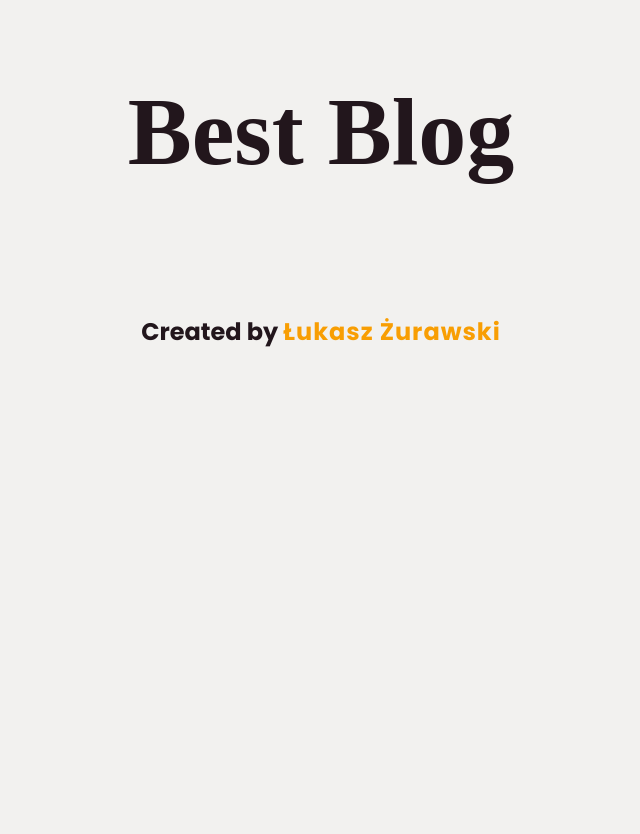
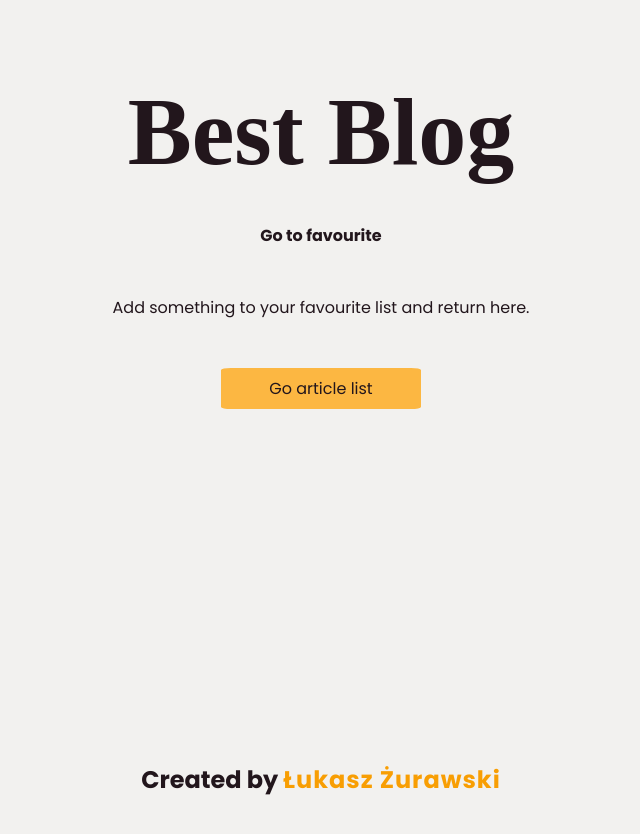
Before and after one commit to lagdush/BlogRekrutacja, a React app: page /favourite in a window 1280 px wide. Shown: the top 834 px of the page, without its empty margins (319-959 px from the left). Built offline with nearby package versions, Linux system fonts and the light colour scheme; a web font is replaced by a local one.

Commit message:
Adding articles and removing it is now possible.

```diff
--- a/src/components/App.tsx
+++ b/src/components/App.tsx
@@ -11,6 +11,7 @@ import { BlogFullArticle } from './BlogFullArticle/BlogFullArticle';
 import { ErrorPage } from './404Page/ErrorPage';
 import { ArticleList } from './ArticleList/ArticleList';
 import { BlogTemplate } from './Blog/BlogTemplate';
+import { Favourite } from './Favourite/Favourite';
 
 const App: React.FC = () => {
   return (
@@ -26,6 +27,9 @@ const App: React.FC = () => {
           <Route path="/blog/:id">
             <BlogFullArticle />
           </Route>
+          <Route path="/favourite">
+            <Favourite />
+          </Route>
         </BlogTemplate>
         <Route path="/404">
           <ErrorPage />
--- a/src/components/Blog/BlogTemplate.tsx
+++ b/src/components/Blog/BlogTemplate.tsx
@@ -10,10 +10,11 @@ type BlogTemplateProps = {
 export const BlogTemplate: React.FC<BlogTemplateProps> = ({ children }) => {
   return (
     <div className={style.blog}>
-      <header>
+      <header className={style.blog__header}>
         <BlogLink to="/">
-          <h1 className={style.blog__header}>Best Blog</h1>
+          <h1 className={style.header__logo}>Best Blog</h1>
         </BlogLink>
+        <BlogLink to="/favourite">Go to favourite</BlogLink>
       </header>
       {children}
       <Footer />
--- a/src/components/Blog/blogTemplate.module.css
+++ b/src/components/Blog/blogTemplate.module.css
@@ -9,6 +9,12 @@
 }
 
 .blog__header{
+   display: flex;
+   flex-direction: column;
+   align-items: center;
+}
+
+.header__logo{
    text-align: center;
    font-family: Beattingvile;
    font-size: clamp(6rem, 6vw, 8rem);
--- a/src/components/BlogFullArticle/BlogFullArticle.tsx
+++ b/src/components/BlogFullArticle/BlogFullArticle.tsx
@@ -2,6 +2,10 @@ import React, { useEffect } from 'react';
 import { useDispatch, useSelector } from 'react-redux';
 import { useParams } from 'react-router-dom';
 import { getCommentsFromApi } from '../../store/commentsActionsToApi';
+import {
+  addArticleToFavourite,
+  removeArticleFromFavourite,
+} from '../../store/favouriteReducer';
 import { ParamsType, ReducerType } from '../../types/types';
 import { ErrorPage } from '../404Page/ErrorPage';
 import { Button } from '../Button/Button';
@@ -10,13 +14,16 @@ import { BlogLink } from '../Link/Link';
 import { Loader } from '../Loader/Loader';
 import style from './blogFullArticle.module.css';
 
-
 export const BlogFullArticle: React.FC = () => {
   const { id } = useParams<ParamsType>();
   const dispatch = useDispatch();
 
   const { fetchedComments, loading, error } = useSelector(
     (state: ReducerType) => state.comments
+  );
+
+  const { favouriteArticles } = useSelector(
+    (state: ReducerType) => state.favourite
   );
 
   const { fetchedArticles } = useSelector(
@@ -30,6 +37,22 @@ export const BlogFullArticle: React.FC = () => {
   const [blogArticle] = fetchedArticles.filter(
     (article) => article.id === Number(id)
   );
+
+  const isFavourite = favouriteArticles.some((el) => {
+    return el.id === Number(id);
+  });
+  console.log(isFavourite);
+
+  const addToFavourite = () => {
+    dispatch({ type: addArticleToFavourite.type, payload: blogArticle });
+  };
+
+  const removeArtFromFavourite = () => {
+    dispatch({
+      type: removeArticleFromFavourite.type,
+      payload: blogArticle.id,
+    });
+  };
 
   if (!fetchedComments || loading) {
     return <Loader />;
@@ -45,15 +68,26 @@ export const BlogFullArticle: React.FC = () => {
         <BlogLink to="/blog">
           <Button>Return to all articles</Button>
         </BlogLink>
-        <Button styleClassName="btn--secondary">Add to favourite</Button>
+        {isFavourite ? (
+          <Button
+            styleClassName="btn--secondary"
+            onClick={removeArtFromFavourite}
+          >
+            Remove from favourite
+          </Button>
+        ) : (
+          <Button styleClassName="btn--secondary" onClick={addToFavourite}>
+            Add to favourite
+          </Button>
+        )}
       </div>
 
       <div>
-        <h3
+        <p
           className={`${style.article__text} ${style.article__commentsSectionTitle}`}
         >
           Comments
-        </h3>
+        </p>
         {fetchedComments.map((comment) => {
           return (
             <Comments
--- a/src/components/Button/Button.tsx
+++ b/src/components/Button/Button.tsx
@@ -4,10 +4,19 @@ import style from './button.module.css';
 type ButtonProps = {
   children: ReactText | ReactElement;
   styleClassName?: 'btn--primary' | 'btn--secondary';
+  onClick?: () => void;
 };
 export const Button: React.FC<ButtonProps> = ({
   children,
   styleClassName = 'btn--primary',
+  onClick,
 }) => {
-  return <button className={`${style.btn} ${style[styleClassName]}`}>{children}</button>;
+  return (
+    <button
+      onClick={onClick}
+      className={`${style.btn} ${style[styleClassName]}`}
+    >
+      {children}
+    </button>
+  );
 };
--- /dev/null
+++ b/src/components/Favourite/Favourite.tsx
@@ -0,0 +1,40 @@
+import React from 'react';
+import { useSelector } from 'react-redux';
+import { ReducerType } from '../../types/types';
+import { BlogArticle } from '../BlogArticle/BlogArticle';
+import { Button } from '../Button/Button';
+import { BlogLink } from '../Link/Link';
+import { Loader } from '../Loader/Loader';
+import style from './favourite.module.css';
+
+export const Favourite: React.FC = () => {
+  const { favouriteArticles, favouriteComments } = useSelector(
+    (state: ReducerType) => state.favourite
+  );
+
+  if (favouriteArticles.length === 0) {
+    return (
+      <div className={style.favourite__emptyList}>
+        <p>Add something to your favourite list and return here.</p>
+        <BlogLink to="/blog">
+          <Button>Go article list</Button>
+        </BlogLink>
+      </div>
+    );
+  }
+
+  return (
+    <section className={style.favourite__section}>
+      {favouriteArticles.map((post) => {
+        return (
+          <BlogArticle
+            key={post.id}
+            title={post.title}
+            body={post.body}
+            id={post.id}
+          />
+        );
+      })}
+    </section>
+  );
+};
--- /dev/null
+++ b/src/components/Favourite/favourite.module.css
@@ -0,0 +1,12 @@
+.favourite__section {
+   display: grid;
+   grid-template-columns: repeat(auto-fill, minmax(250px, 1fr));
+   gap: 5rem;
+}
+
+.favourite__emptyList{
+   display: flex;
+   flex-direction: column;
+   align-items: center;
+   gap: 3rem;
+}
--- a/src/store/configureStore.js
+++ b/src/store/configureStore.js
@@ -2,11 +2,13 @@ import { configureStore } from '@reduxjs/toolkit';
 import { loadState } from '../helpers/localStorage';
 import articleSlice from './articleReducer';
 import commentsSlice from './commentsReducer';
+import favouriteReducer from './favouriteReducer';
 
 const store = configureStore({
   reducer: {
     articles: articleSlice,
     comments: commentsSlice,
+    favourite: favouriteReducer,
   },
   preloadedState: loadState(),
 });
--- /dev/null
+++ b/src/store/favouriteReducer.js
@@ -0,0 +1,34 @@
+import { createSlice } from '@reduxjs/toolkit';
+
+const favouriteSlice = createSlice({
+  name: 'favourite',
+  initialState: {
+    favouriteArticles: [],
+    favouriteComments: [],
+  },
+  reducers: {
+    addArticleToFavourite: (data, action) => {
+      if (data.favouriteArticles.some((el) => el.id === action.payload.id)) {
+        return;
+      }
+      data.favouriteArticles.push(action.payload);
+    },
+    removeArticleFromFavourite: (data, action) => {
+      const index = data.favouriteArticles.indexOf(action.payload);
+      data.favouriteArticles.splice(index, 1);
+    },
+    addCommentToFavourite: (data, action) => {
+      if (data.favouriteComments.some((el) => el.id === action.payload.id)) {
+        return;
+      }
+      data.favouriteComments.push(action.payload);
+    },
+  },
+});
+
+export const {
+  addArticleToFavourite,
+  addCommentToFavourite,
+  removeArticleFromFavourite,
+} = favouriteSlice.actions;
+export default favouriteSlice.reducer;
--- a/src/types/types.ts
+++ b/src/types/types.ts
@@ -29,4 +29,8 @@ export type ReducerType = {
     loading: false;
     error: string;
   };
+  favourite: {
+    favouriteArticles: FetchedPosts[];
+    favouriteComments: Comments[];
+  }
 };
```
